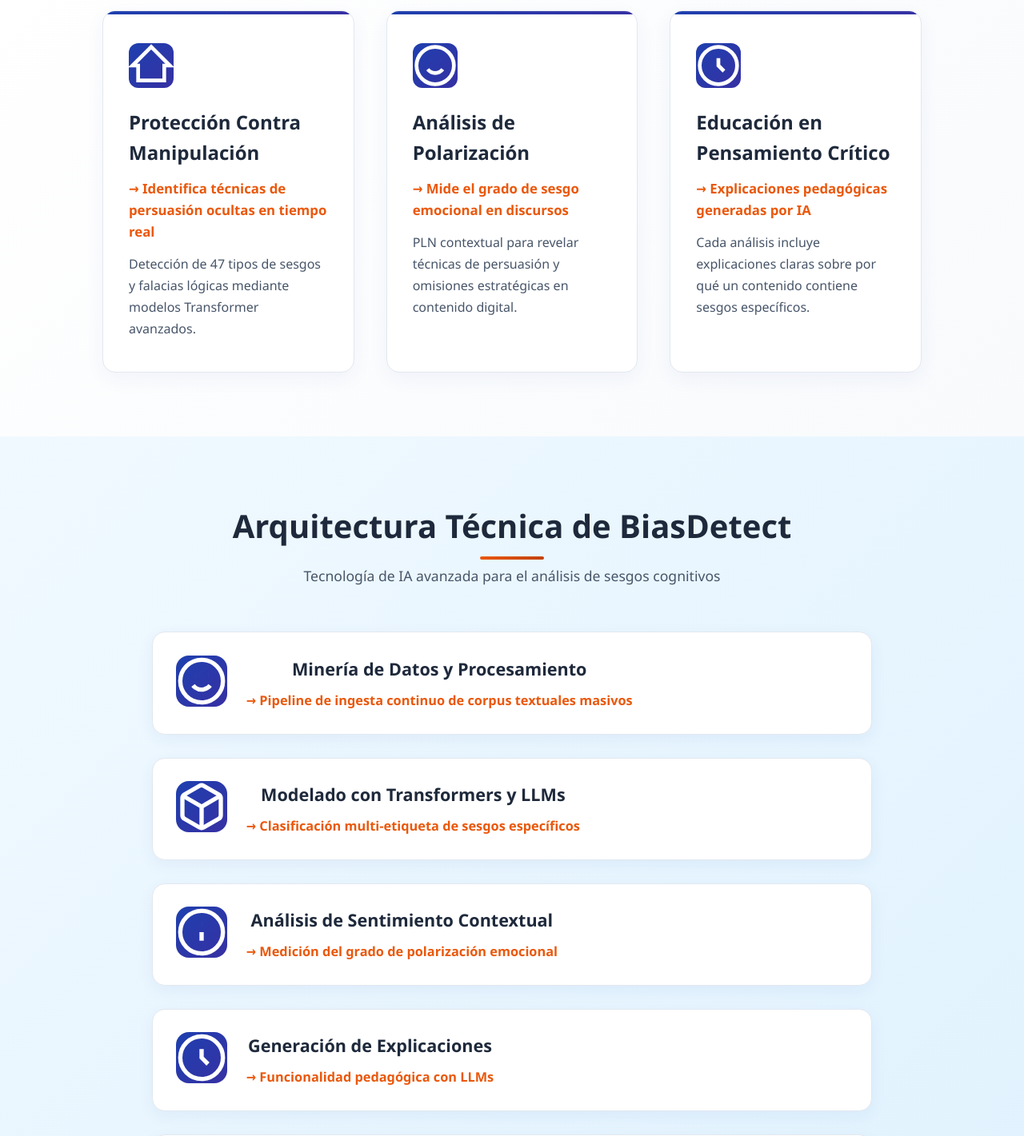
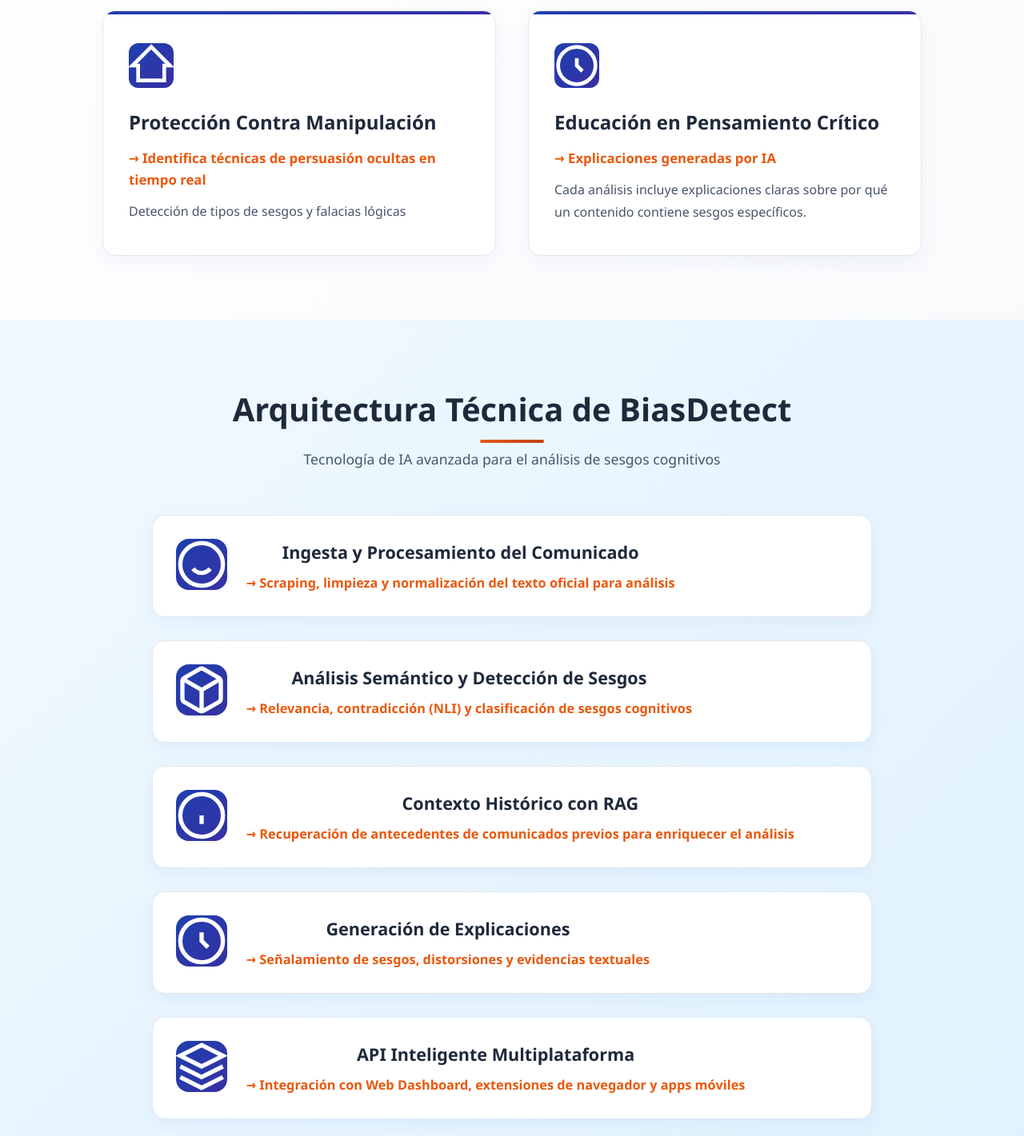
Before and after one commit to RodrickMJ/BiasDetect_LandingPage_Priv, a React (Vite) app: page / in a window 1280 px wide. Shown: the part 1120-2541 px from the top of the page at 80% size. Built offline with nearby package versions, Linux system fonts and the light colour scheme.

Commit message:
new information

```diff
--- a/src/components/organisms/Audience/Audience.jsx
+++ b/src/components/organisms/Audience/Audience.jsx
@@ -4,23 +4,30 @@
 const audience = [
     {
         icon: 'layers',
-        title: 'Investigadores y Analistas',
-        arrow: '→ Dashboard con visualizaciones de tendencias de sesgos',
-        text: 'Análisis de grandes volúmenes de texto para estudios de polarización y manipulación discursiva.'
+        title: 'Verificadores de Información',
+        arrow: '→ Comparación entre comunicado oficial y noticia sospechosa',
+        text: 'Detecta contradicciones y manipulación narrativa en textos que circulan en medios y redes.'
     },
     {
         icon: 'alert',
-        title: 'Educadores y Estudiantes',
-        arrow: '→ Desarrollo de habilidades de pensamiento crítico',
-        text: 'Herramienta pedagógica para enseñar y aprender sobre falacias lógicas y sesgos cognitivos.'
+        title: 'Periodistas y Medios de Comunicación',
+        arrow: '→ Análisis automático de distorsión y contexto',
+        text: 'Permite validar la fidelidad de noticias externas frente a declaraciones oficiales.'
+    },
+    {
+        icon: 'cube',
+        title: 'Analistas Políticos y Equipos de Comunicación',
+        arrow: '→ Monitoreo de cómo se reinterpreta o distorsiona un discurso',
+        text: 'Ayuda a identificar patrones narrativos y sesgos aplicados por terceros.'
     },
     {
         icon: 'smile',
-        title: 'Ciudadanos Conscientes',
-        arrow: '→ Extensión de navegador para verificación en tiempo real',
-        text: 'Protección contra desinformación y manipulación en redes sociales y noticias digitales.'
+        title: 'Ciudadanos que buscan verificar rumores',
+        arrow: '→ Verificación rápida desde extensión o app',
+        text: 'Pega una noticia o comentario y descubre si coincide o contradice el comunicado oficial.'
     }
 ]
+
 
 export default function Audience() {
     return (
--- a/src/components/organisms/Benefits/Benefits.jsx
+++ b/src/components/organisms/Benefits/Benefits.jsx
@@ -6,18 +6,12 @@
         icon: 'home',
         title: 'Protección Contra Manipulación',
         arrow: '→ Identifica técnicas de persuasión ocultas en tiempo real',
-        text: 'Detección de 47 tipos de sesgos y falacias lógicas mediante modelos Transformer avanzados.'
-    },
-    {
-        icon: 'smile',
-        title: 'Análisis de Polarización',
-        arrow: '→ Mide el grado de sesgo emocional en discursos',
-        text: 'PLN contextual para revelar técnicas de persuasión y omisiones estratégicas en contenido digital.'
+        text: 'Detección de tipos de sesgos y falacias lógicas'
     },
     {
         icon: 'clock',
         title: 'Educación en Pensamiento Crítico',
-        arrow: '→ Explicaciones pedagógicas generadas por IA',
+        arrow: '→ Explicaciones generadas por IA',
         text: 'Cada análisis incluye explicaciones claras sobre por qué un contenido contiene sesgos específicos.'
     }
 ]
--- a/src/components/organisms/Hero/Hero.jsx
+++ b/src/components/organisms/Hero/Hero.jsx
@@ -9,7 +9,7 @@
                     <span className={styles.bold}>Combatiendo la Manipulación Digital</span>
                 </h1>
                 <p className={styles.desc}>
-                    Asistente inteligente que aplica IA avanzada para detectar, clasificar
+                    Asistente inteligente  para detectar, clasificar
                     y explicar sesgos cognitivos en discursos públicos, noticias y redes
                     sociales.
                 </p>
@@ -22,7 +22,7 @@
                         <h3>Tecnología avanzada para el pensamiento crítico</h3>
                         <p>
                             Nuestra plataforma utiliza modelos Transformer y técnicas de PLN
-                            para identificar 47 tipos de sesgos cognitivos y falacias lógicas
+                            para identificar  sesgos cognitivos y falacias lógicas
                             en tiempo real.
                         </p>
                         <ul className={styles.features}>
--- a/src/components/organisms/HowItWorks/HowItWorks.jsx
+++ b/src/components/organisms/HowItWorks/HowItWorks.jsx
@@ -2,12 +2,33 @@
 import styles from './HowItWorks.module.css'
 
 const steps = [
-    { icon: 'smile', title: 'Minería de Datos y Procesamiento', arrow: '→ Pipeline de ingesta continuo de corpus textuales masivos' },
-    { icon: 'cube', title: 'Modelado con Transformers y LLMs', arrow: '→ Clasificación multi-etiqueta de sesgos específicos' },
-    { icon: 'alert', title: 'Análisis de Sentimiento Contextual', arrow: '→ Medición del grado de polarización emocional' },
-    { icon: 'clock', title: 'Generación de Explicaciones', arrow: '→ Funcionalidad pedagógica con LLMs' },
-    { icon: 'layers', title: 'API RESTful Multiplataforma', arrow: '→ Web Dashboard, extensión de navegador y app móvil' }
+    {
+        icon: 'smile',
+        title: 'Ingesta y Procesamiento del Comunicado',
+        arrow: '→ Scraping, limpieza y normalización del texto oficial para análisis'
+    },
+    {
+        icon: 'cube',
+        title: 'Análisis Semántico y Detección de Sesgos',
+        arrow: '→ Relevancia, contradicción (NLI) y clasificación de sesgos cognitivos'
+    },
+    {
+        icon: 'alert',
+        title: 'Contexto Histórico con RAG',
+        arrow: '→ Recuperación de antecedentes de comunicados previos para enriquecer el análisis'
+    },
+    {
+        icon: 'clock',
+        title: 'Generación de Explicaciones',
+        arrow: '→ Señalamiento de sesgos, distorsiones y evidencias textuales'
+    },
+    {
+        icon: 'layers',
+        title: 'API Inteligente Multiplataforma',
+        arrow: '→ Integración con Web Dashboard, extensiones de navegador y apps móviles'
+    }
 ]
+
 
 export default function HowItWorks() {
     return (
```
